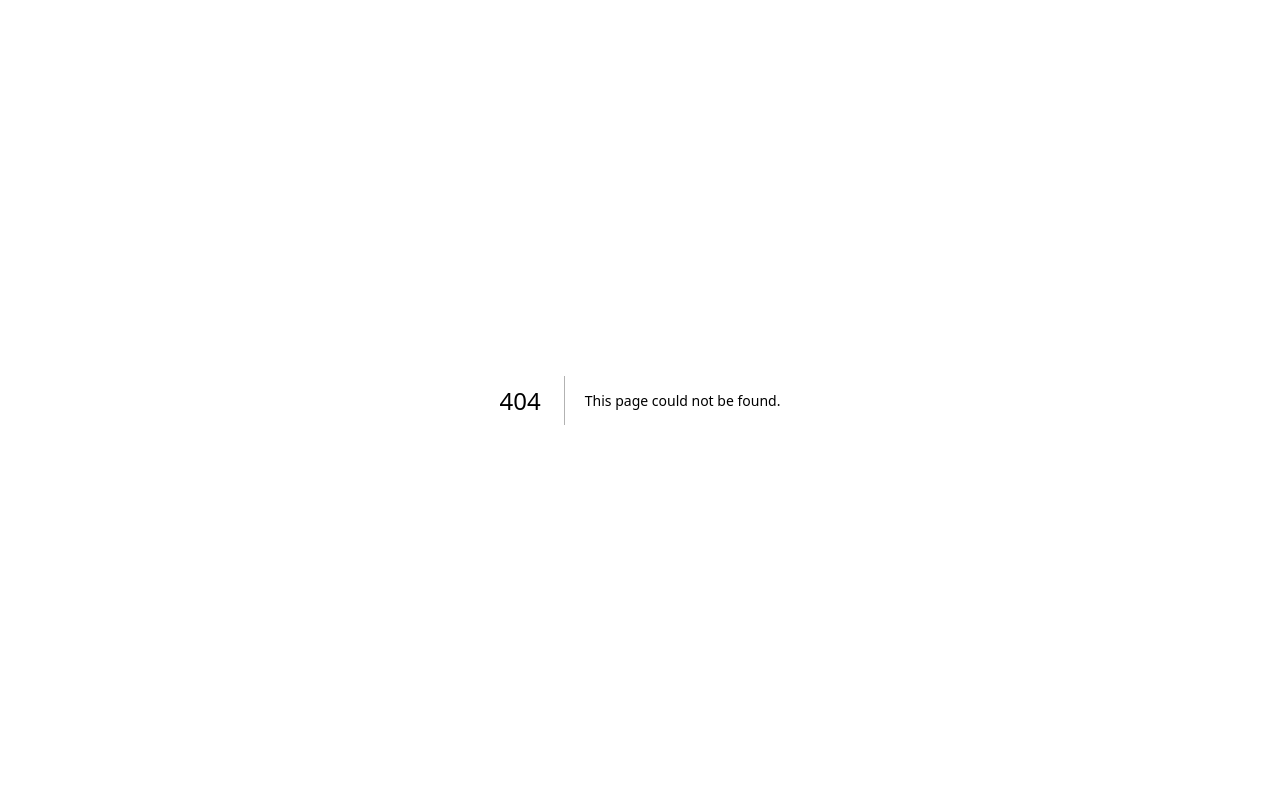
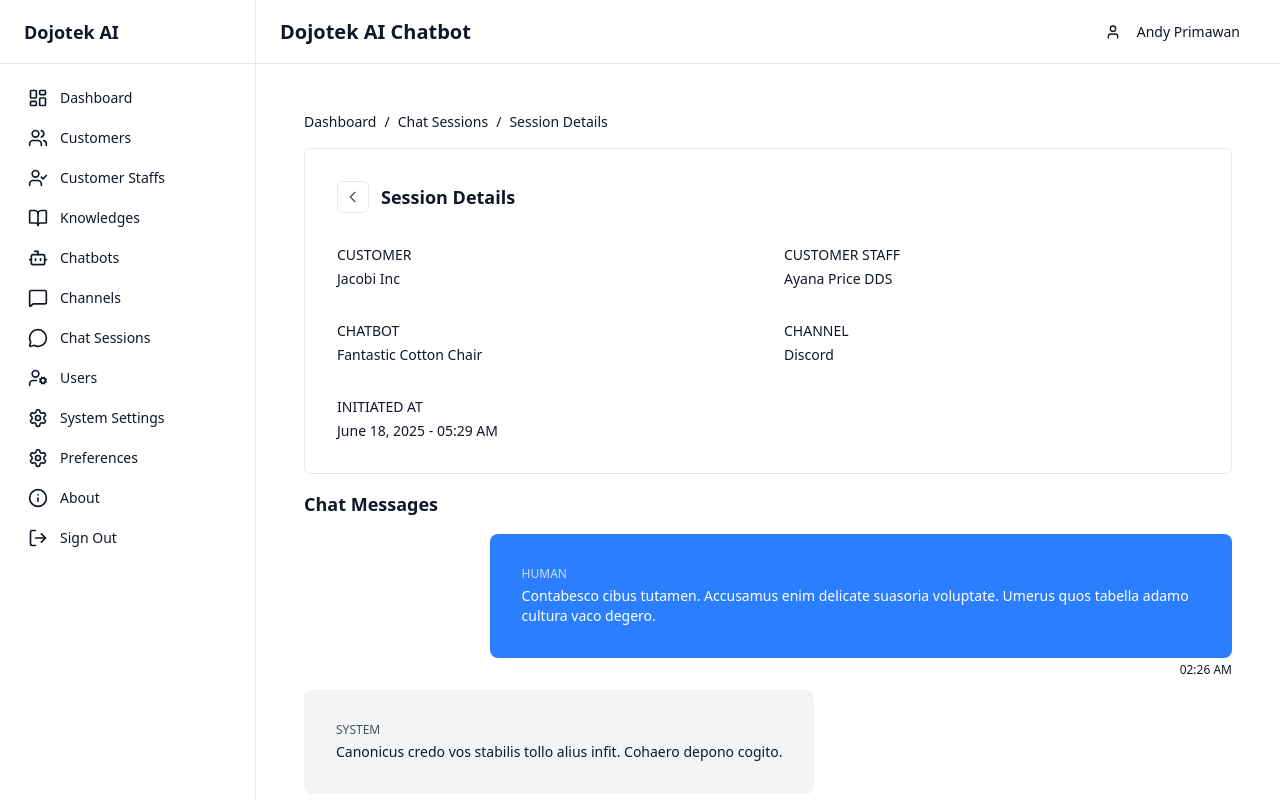
Before and after one commit to dojotek/dojotek-ai-chatbot-frontend, a Next.js app: page /admin/chat-sessions/edit/1 in a window 1280 px wide. Before the commit this address had no page. Built offline with nearby package versions, Linux system fonts and the light colour scheme.

Commit message:
feat(chat-session): detail, confirmation dialog

```diff
--- /dev/null
+++ b/src/app/admin/chat-sessions/edit/[id]/page.tsx
@@ -0,0 +1,3 @@
+import AdminChatSession from "@/views/Admin/AdminChatSessions/views/AdminChatSession/AdminChatSession";
+
+export default AdminChatSession;
--- a/src/views/Admin/AdminChatSessions/AdminChatSessions.tsx
+++ b/src/views/Admin/AdminChatSessions/AdminChatSessions.tsx
@@ -1,10 +1,12 @@
 "use client";
 
 import Link from "next/link";
+import { useRouter } from "next/navigation";
 import { useMemo, useState } from "react";
 import { faker } from "@faker-js/faker";
 import { Eye, Trash2 } from "lucide-react";
 import { Pagination } from "@/components/ui/pagination";
+import { ConfirmationDialog } from "@/components/ui/confirmation-dialog";
 
 type ChannelPlatform =
   | "Slack"
@@ -65,11 +67,23 @@ function formatInitiatedAt(date: Date) {
 }
 
 function AdminChatSessions() {
+  const router = useRouter();
   const [chatbot, setChatbot] = useState<string>("All");
   const [channel, setChannel] = useState<"All" | ChannelPlatform>("All");
   const [customer, setCustomer] = useState<string>("");
   const [page, setPage] = useState(1);
   const pageSize = 10;
+
+  // Confirmation dialog states
+  const [confirmDialog, setConfirmDialog] = useState<{
+    isOpen: boolean;
+    action: "delete";
+    session: ChatSessionRow | null;
+  }>({
+    isOpen: false,
+    action: "delete",
+    session: null,
+  });
 
   const chatbotOptions = useMemo(() => {
     return Array.from(new Set(sampleChatSessions.map((r) => r.chatbotTitle))).sort();
@@ -97,6 +111,28 @@ function AdminChatSessions() {
     setChannel("All");
     setCustomer("");
     setPage(1);
+  };
+
+  const handleViewClick = (session: ChatSessionRow) => {
+    router.push(`/admin/chat-sessions/edit/${session.id}`);
+  };
+
+  const handleDeleteClick = (session: ChatSessionRow) => {
+    setConfirmDialog({
+      isOpen: true,
+      action: "delete",
+      session,
+    });
+  };
+
+  const handleConfirmAction = () => {
+    if (!confirmDialog.session) return;
+
+    // Here you would typically make an API call
+    console.log(`${confirmDialog.action} session:`, confirmDialog.session);
+
+    // For demo purposes, we'll just log the action
+    // In a real app, you'd view the session details or delete the session
   };
 
   return (
@@ -204,6 +240,7 @@ function AdminChatSessions() {
                   <td className="px-3 py-3">
                     <div className="inline-flex overflow-hidden rounded-md border">
                       <button
+                        onClick={() => handleViewClick(r)}
                         className="p-2.5 hover:bg-muted"
                         aria-label="View"
                         title="View"
@@ -211,6 +248,7 @@ function AdminChatSessions() {
                         <Eye className="h-4 w-4" />
                       </button>
                       <button
+                        onClick={() => handleDeleteClick(r)}
                         className="border-l p-2.5 text-red-600 hover:bg-muted"
                         aria-label="Delete"
                         title="Delete"
@@ -238,6 +276,18 @@ function AdminChatSessions() {
           siblingCount={1}
         />
       </div>
+
+      {/* Confirmation Dialog */}
+      <ConfirmationDialog
+        isOpen={confirmDialog.isOpen}
+        onClose={() => setConfirmDialog(prev => ({ ...prev, isOpen: false }))}
+        onConfirm={handleConfirmAction}
+        title="Confirm Action"
+        message={`Are you sure to ${confirmDialog.action} this chat session?`}
+        confirmText="OK"
+        cancelText="Cancel"
+        variant={confirmDialog.action === "delete" ? "destructive" : "default"}
+      />
     </div>
   );
 }
--- /dev/null
+++ b/src/views/Admin/AdminChatSessions/views/AdminChatSession/AdminChatSession.tsx
@@ -0,0 +1,185 @@
+"use client";
+
+import Link from "next/link";
+import { faker } from "@faker-js/faker";
+
+type ChatMessage = {
+  id: string;
+  type: "HUMAN" | "SYSTEM";
+  content: string;
+  timestamp: Date;
+};
+
+type SessionDetails = {
+  id: string;
+  customer: string;
+  customerStaff: string;
+  chatbot: string;
+  channel: string;
+  initiatedAt: Date;
+};
+
+// Generate sample session details
+const sampleSessionDetails: SessionDetails = {
+  id: faker.string.uuid(),
+  customer: faker.company.name(),
+  customerStaff: faker.person.fullName(),
+  chatbot: faker.commerce.productName(),
+  channel: faker.helpers.arrayElement(["Slack", "WhatsApp Business API", "Lark", "Discord", "Telegram"]),
+  initiatedAt: faker.date.past({ years: 1 }),
+};
+
+// Generate sample chat messages
+const sampleChatMessages: ChatMessage[] = (() => {
+  const messages: ChatMessage[] = [];
+  const messageCount = faker.number.int({ min: 8, max: 15 });
+
+  for (let i = 0; i < messageCount; i++) {
+    const isHuman = faker.datatype.boolean();
+    messages.push({
+      id: faker.string.uuid(),
+      type: isHuman ? "HUMAN" : "SYSTEM",
+      content: isHuman
+        ? faker.lorem.sentences(faker.number.int({ min: 1, max: 3 }))
+        : faker.lorem.sentences(faker.number.int({ min: 2, max: 5 })),
+      timestamp: faker.date.between({
+        from: sampleSessionDetails.initiatedAt,
+        to: new Date()
+      }),
+    });
+  }
+
+  return messages.sort((a, b) => a.timestamp.getTime() - b.timestamp.getTime());
+})();
+
+function formatTimestamp(date: Date) {
+  const month = date.toLocaleString("en-US", { month: "long" });
+  const day = date.toLocaleString("en-US", { day: "2-digit" });
+  const year = date.getFullYear();
+  const time = date.toLocaleString("en-US", {
+    hour: "2-digit",
+    minute: "2-digit",
+    hour12: true,
+  });
+  return `${month} ${day}, ${year} - ${time}`;
+}
+
+function formatMessageTime(date: Date) {
+  return date.toLocaleString("en-US", {
+    hour: "2-digit",
+    minute: "2-digit",
+    hour12: true,
+  });
+}
+
+function AdminChatSession() {
+  return (
+    <div className="space-y-4 p-4 md:p-6">
+      {/* Breadcrumb */}
+      <nav className="text-sm text-muted-foreground" aria-label="Breadcrumb">
+        <ol className="flex items-center gap-2">
+          <li>
+            <Link href="/admin/dashboards" className="hover:underline">Dashboard</Link>
+          </li>
+          <li>/</li>
+          <li>
+            <Link href="/admin/chat-sessions" className="hover:underline">Chat Sessions</Link>
+          </li>
+          <li>/</li>
+          <li className="text-foreground">Session Details</li>
+        </ol>
+      </nav>
+
+      {/* Session Details */}
+      <div className="rounded-md border bg-white p-8 md:p-8">
+        <div className="mb-8 flex items-center gap-3">
+          <Link
+            href="/admin/chat-sessions"
+            className="flex items-center justify-center w-8 h-8 rounded-md border border-gray-200 hover:bg-gray-50 transition-colors"
+            title="Back to Chat Sessions"
+          >
+            <svg
+              className="w-4 h-4 text-gray-600"
+              fill="none"
+              stroke="currentColor"
+              viewBox="0 0 24 24"
+            >
+              <path
+                strokeLinecap="round"
+                strokeLinejoin="round"
+                strokeWidth={2}
+                d="M15 19l-7-7 7-7"
+              />
+            </svg>
+          </Link>
+          <h2 className="text-lg font-semibold">Session Details</h2>
+        </div>
+        <div className="grid grid-cols-1 gap-8 md:grid-cols-2">
+          <div className="space-y-1">
+            <dt className="text-sm font-medium text-muted-foreground">CUSTOMER</dt>
+            <dd className="text-sm">{sampleSessionDetails.customer}</dd>
+          </div>
+          <div className="space-y-1">
+            <dt className="text-sm font-medium text-muted-foreground">CUSTOMER STAFF</dt>
+            <dd className="text-sm">{sampleSessionDetails.customerStaff}</dd>
+          </div>
+          <div className="space-y-1">
+            <dt className="text-sm font-medium text-muted-foreground">CHATBOT</dt>
+            <dd className="text-sm">{sampleSessionDetails.chatbot}</dd>
+          </div>
+          <div className="space-y-1">
+            <dt className="text-sm font-medium text-muted-foreground">CHANNEL</dt>
+            <dd className="text-sm">{sampleSessionDetails.channel}</dd>
+          </div>
+          <div className="space-y-1 md:col-span-2">
+            <dt className="text-sm font-medium text-muted-foreground">INITIATED AT</dt>
+            <dd className="text-sm">{formatTimestamp(sampleSessionDetails.initiatedAt)}</dd>
+          </div>
+        </div>
+      </div>
+
+      {/* Chat Messages */}
+      <div className="space-y-4">
+        <h2 className="text-lg font-semibold">Chat Messages</h2>
+        <div className="space-y-3">
+          {sampleChatMessages.map((message) => (
+            <div
+              key={message.id}
+              className={`flex ${
+                message.type === "HUMAN" ? "justify-end" : "justify-start"
+              }`}
+            >
+              <div
+                className={`max-w-[80%] space-y-1 ${
+                  message.type === "HUMAN" ? "order-2" : "order-1"
+                }`}
+              >
+                <div
+                  className={`inline-block rounded-lg p-8 text-sm ${
+                    message.type === "HUMAN"
+                      ? "bg-blue-500 text-white"
+                      : "bg-gray-100 text-gray-900"
+                  }`}
+                >
+                  <div className="mb-1 text-xs font-medium opacity-75">
+                    {message.type}
+                  </div>
+                  <div className="whitespace-pre-wrap">{message.content}</div>
+                </div>
+                <div
+                  className={`text-xs text-muted-foreground ${
+                    message.type === "HUMAN" ? "text-right" : "text-left"
+                  }`}
+                >
+                  {formatMessageTime(message.timestamp)}
+                </div>
+              </div>
+            </div>
+          ))}
+        </div>
+      </div>
+    </div>
+  );
+}
+
+export default AdminChatSession;
--- /dev/null
+++ b/src/views/Admin/AdminChatSessions/views/AdminChatSession/index.ts
@@ -0,0 +1 @@
+export { default } from "./AdminChatSession";
```
